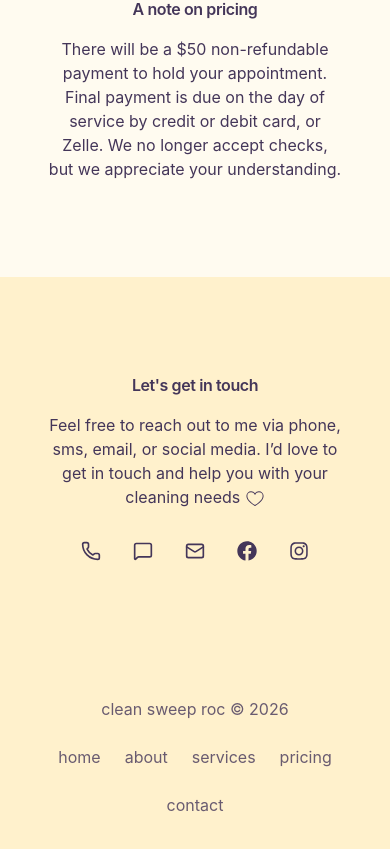
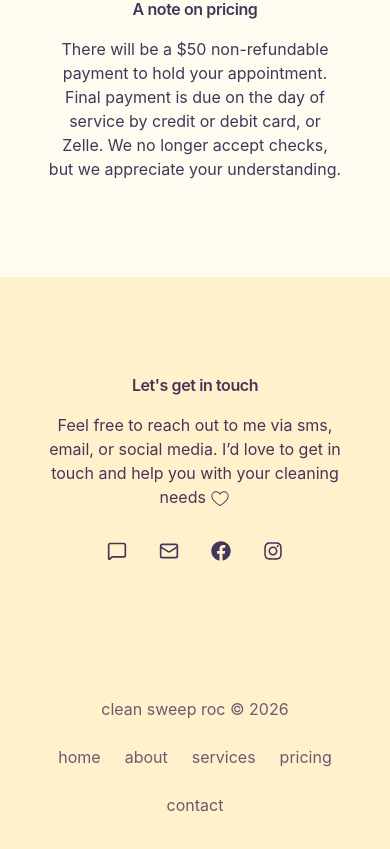
Before and after one commit to ttabachuk/clean-sweep-roc, a React (Vite) app: page / in a window 390 px wide. Shown: the part 2566-3415 px from the top of the page. Built offline with nearby package versions, Linux system fonts and the light colour scheme.

Commit message:
remove phone

```diff
--- a/src/components/ContactSection.jsx
+++ b/src/components/ContactSection.jsx
@@ -3,7 +3,6 @@ import { FaFacebook, FaInstagram } from "react-icons/fa";
 import { PiHeartLight } from "react-icons/pi";
 
 const socials = [
-  { icon: Phone, href: "tel:+15854069936", label: "Call"},
   { icon: MessageSquare, href: "sms:+15854069936", label: "Text"},
   { icon: Mail, href: "mailto:cleansweeproc@gmail.com", label: "Email"},
   { icon: FaFacebook, href: "https://www.facebook.com/people/Clean-Sweep-ROC/61577825017529/", label: "Facebook"},
@@ -20,7 +19,7 @@ export const ContactSection = () => {
         </h2>
         <span>
           <p>
-          Feel free to reach out to me via phone, sms, email, or social media. I’d love to get
+          Feel free to reach out to me via sms, email, or social media. I’d love to get
           in touch and help you with your cleaning needs <PiHeartLight size={20} className="inline-block" />
         </p>
         </span>
```
